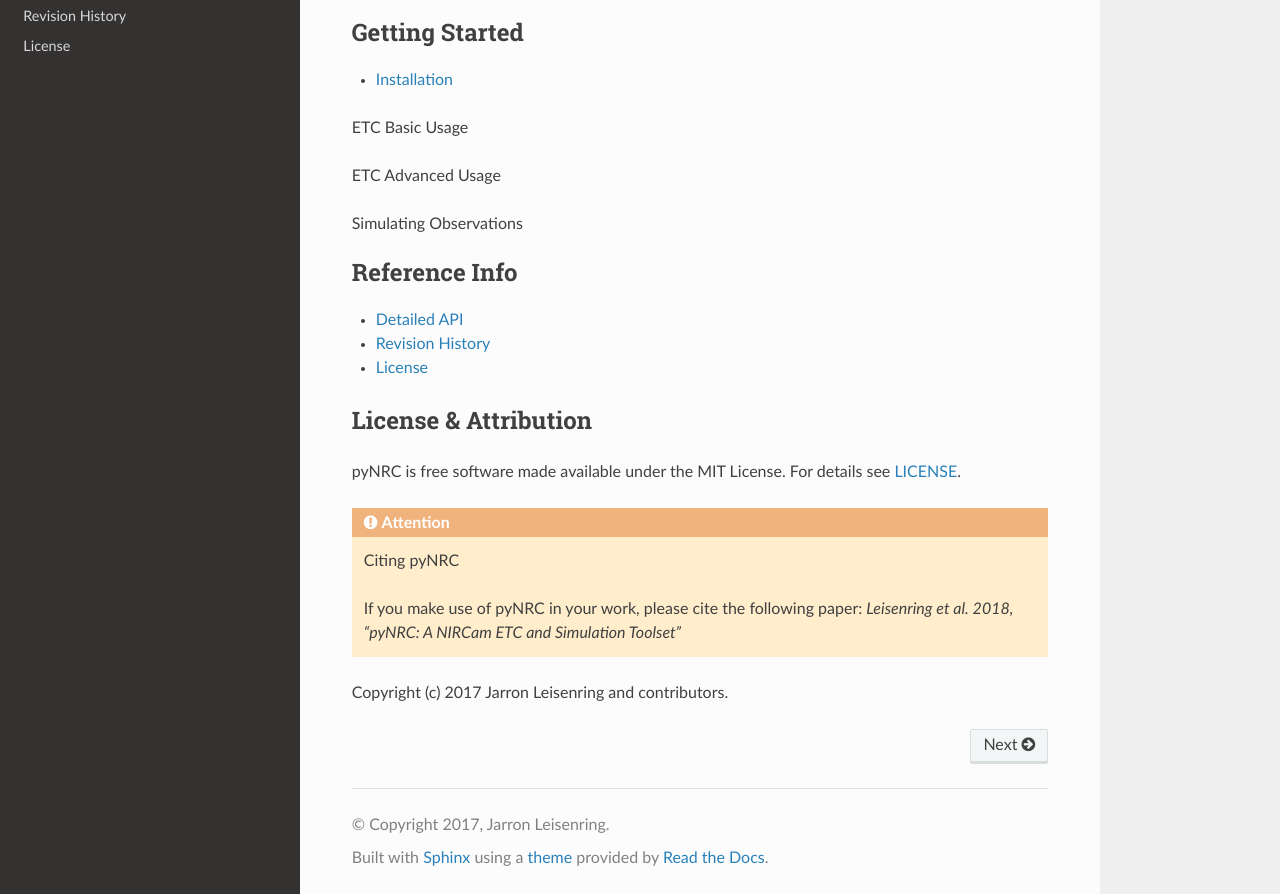
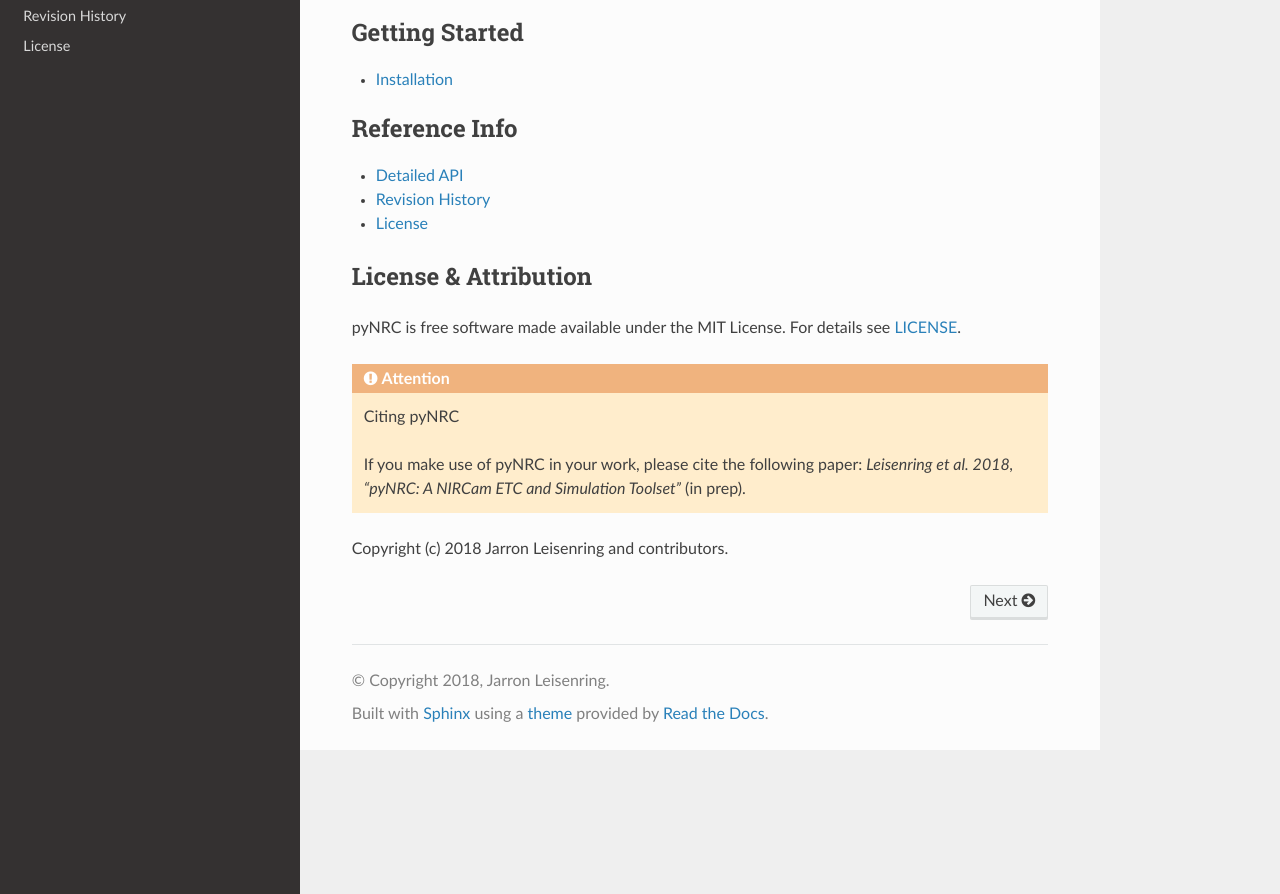
Before and after one commit to JarronL/pynrc, a Sphinx documentation site: the page built from docs/index.rst, in a window 1280 px wide and 1158 px high, cut to the strip 264-1158 px from the top of the window. Built offline with Sphinx 7.4.7 and the Read the Docs theme 2.0.0, drawn with Linux system fonts in a browser that asks for light colours; pages that are not in the unit, such as notebooks, are missing from menus.

```diff
--- a/docs/conf.py
+++ b/docs/conf.py
@@ -38,7 +38,14 @@ extensions = ['sphinx.ext.autodoc',
     'sphinx.ext.intersphinx',
     'sphinx.ext.inheritance_diagram',
     'sphinx_automodapi.automodapi',
-    'sphinx.ext.napoleon']
+    'sphinx.ext.napoleon',
+    'nbsphinx']
+
+# nbsphinx generates doc files from notebooks on the fly
+# By default, it will execute those notebooks with no outputs.
+# In our case, we plan to upload only pre-executed notebooks.
+# Explicitly turn off execution just in case.
+nbsphinx_execute = 'never'
 
 # Napoleon settings
 napoleon_google_docstring = True
@@ -73,7 +80,7 @@ master_doc = 'index'
 
 # General information about the project.
 project = 'pynrc'
-copyright = '2017, Jarron Leisenring'
+copyright = '2018, Jarron Leisenring'
 author = 'Jarron Leisenring'
 
 # The version info for the project you're documenting, acts as replacement for
--- a/docs/index.rst
+++ b/docs/index.rst
@@ -16,12 +16,12 @@ Documentation for pyNRC (pynrc)
 
    installation.rst
 
-ETC Basic Usage
+.. toctree::
+   :caption: User Guides
+   :maxdepth: 1
 
-ETC Advanced Usage
-
-Simulating Observations
-
+   tutorials/Basic_Usage.ipynb
+   tutorials/Coronagraph_Basics.ipynb
 
 .. toctree::
    :caption: Reference Info
@@ -43,5 +43,6 @@ see :ref:`LICENSE <license>`.
 
     If you make use of pyNRC in your work, please cite the following paper:
     `Leisenring et al. 2018, "pyNRC: A NIRCam ETC and Simulation Toolset"`
+    (in prep).
 
-Copyright (c) 2017 Jarron Leisenring and contributors.
+Copyright (c) 2018 Jarron Leisenring and contributors.
--- a/docs/requirements.txt
+++ b/docs/requirements.txt
@@ -1,4 +1,7 @@
 sphinx-automodapi
+sphinx>=1.5.1
+ipykernel
+nbsphinx
 numpy
 matplotlib>=2
 Cython
--- /dev/null
+++ b/docs/test.rst
@@ -0,0 +1,4 @@
+Coronagraph Test
+=================
+
+../notebooks/Coronagraph_Basics.ipynb
```
Also changed, not shown: docs/api/pynrc.obs_hci.rst (renamed from docs/api/pynrc.obs_coronagraphy.rst, +14 -14 lines), docs/tutorials/Basic_Usage.ipynb (added), docs/tutorials/Coronagraph_Basics.ipynb (added).
